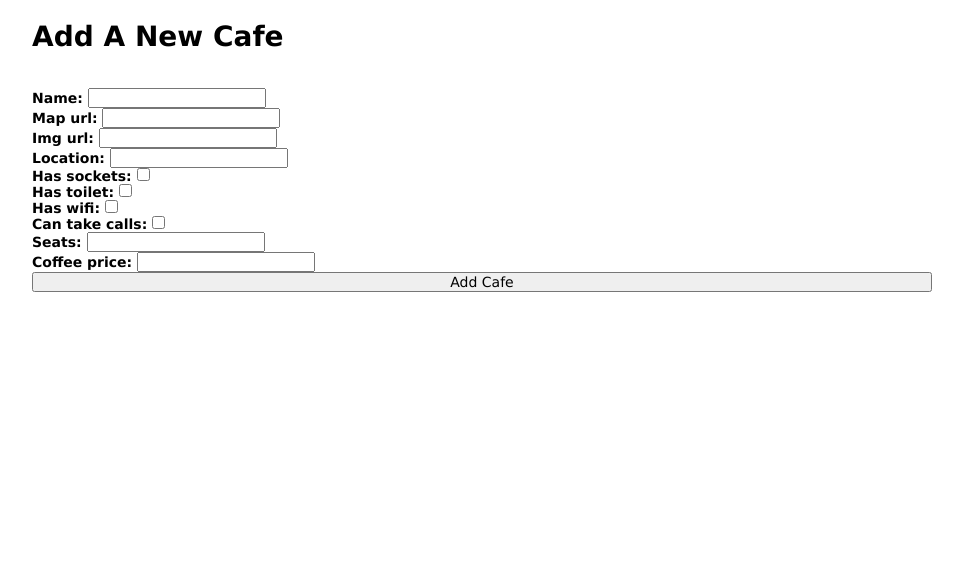
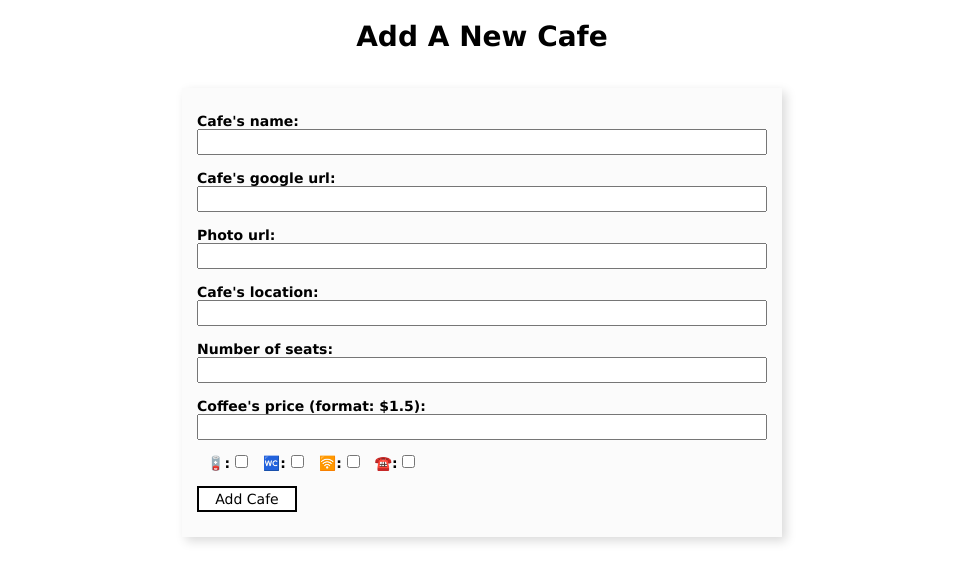
Before and after one commit to p-raj-94/ud_100daysprojects_, a Django app: page /add_cafe in a window 1280 px wide. Shown: the part 50-632 px from the top of the page, without its empty margins (158-1121 px from the left). Run offline with Django 5.2, Linux system fonts and the light colour scheme.

Commit message:
added some style to the post form, pausing the project

```diff
--- a/day_088-PPP-cafe_website/cafewebsite/index/templates/add_cafe.html
+++ b/day_088-PPP-cafe_website/cafewebsite/index/templates/add_cafe.html
@@ -9,12 +9,45 @@
 {% endblock %}
 
 {% block content %}
-    <h1>Add A New Cafe<h1>
+    <h1 class="cafe-page-title">Add A New Cafe<h1>
     <div class="cafe-form">
-        <form class="form-add" action="{% url 'index:add_cafe' %}" method="POST"
+        <form class="form-add " action="{% url 'index:add_cafe' %}" method="POST"
         enctype="multipart/form-data">
            {% csrf_token %}
-           {{ form }}
+           <div class="form-section">
+            <label for="id_name" class="form-label">Cafe's name: </label>
+            {{ form.name }}
+           </div>
+           <div class="form-section">
+            <label for="id_map_url" class="form-label">Cafe's google url: </label>
+            {{ form.map_url }}
+           </div>
+           <div class="form-section">
+            <label for="id_img_url" class="form-label">Photo url: </label>
+            {{ form.img_url }}
+           </div>
+           <div class="form-section">
+            <label for="id_location" class="form-label">Cafe's location: </label>
+            {{ form.location }}
+           </div>
+           <div class="form-section">
+            <label for="id_seats" class="form-label">Number of seats: </label>
+            {{ form.seats }}
+           </div>
+           <div class="form-section">
+            <label for="id_coffee_price"  class="form-label">Coffee's price <span>(format: $1.5)</span>:</label>
+            {{ form.coffee_price }}
+           </div>
+           <div class="form-checkboxes">
+            <label for="id_has_sockets" title="Has Socket" class="form-checkbox">🪫:</label>
+            {{ form.has_sockets }}
+            <label for="id_has_toilet" title="Has Toilet"  class="form-checkbox">🚾:</label>
+            {{ form.has_toilet }}
+            <label for="id_has_wifi" title="Has Wifi"  class="form-checkbox">🛜:</label>
+            {{ form.has_wifi }}
+            <label for="id_can_take_calls" title="Can Take Calls"  class="form-checkbox">☎️:</label>
+            {{ form.can_take_calls }}
+           </div>
            <button class="form-submit">Add Cafe</button>
         </form>
     </div>
--- a/day_088-PPP-cafe_website/cafewebsite/index/templates/home.html
+++ b/day_088-PPP-cafe_website/cafewebsite/index/templates/home.html
@@ -25,7 +25,7 @@
                     {% if cafe.has_sockets %}<span title="Has Socket">🪫</span>{% endif %}
                     {% if cafe.has_toilet %}<span title="Has Toilet">🚾</span>{% endif %}
                     {% if cafe.has_wifi %}<span title="Has Wifi">🛜</span>{% endif %}
-                    {% if  not cafe.can_take_calls %}<span title="Can't Take Calls">📵</span>{% endif %}
+                    {% if  cafe.can_take_calls %}<span title="Can Take Calls">☎️</span>{% endif %}
                 </div>
             </div>
 
--- a/day_088-PPP-cafe_website/cafewebsite/index/views.py
+++ b/day_088-PPP-cafe_website/cafewebsite/index/views.py
@@ -2,11 +2,13 @@ from django.shortcuts import render, redirect
 from django.http import HttpResponse
 from cafe.models import Cafe
 from . import forms
+import requests
 
 # Create your views here.
 def index(request):
     cafes = Cafe.objects.all()
     locations = [ cafe.map_url for cafe in cafes]
+
     return render(request, 'home.html', { 'cafes': cafes, 'locations': locations})
 
 def add_cafe(request):
--- a/day_088-PPP-cafe_website/cafewebsite/static/css/style.css
+++ b/day_088-PPP-cafe_website/cafewebsite/static/css/style.css
@@ -55,7 +55,7 @@ h1 {
     margin-bottom: 25px;
     min-width: 300px;
     width: 400px;
-    height: 200px;
+    height: 150px;
     background-color: rgba(239, 239, 239, 0.4);
     display: flex;
     flex-direction: row;
@@ -97,9 +97,56 @@ h1 {
 }
 
 
-.cafe-form form {
+
+.cafe-page-title{
+    text-align: center;
+}
+
+.form-add {
+    max-width: 600px;
+    margin: 0 auto;
     display: flex;
     flex-direction: column;
+    justify-content: center;
+    padding: 25px 15px;
+    -webkit-box-shadow: 4px 4px 10px 0px rgba(0,0,0,0.15);
+    -moz-box-shadow: 4px 4px 10px 0px rgba(0,0,0,0.15);
+    box-shadow: 4px 4px 10px 0px rgba(0,0,0,0.15);
+    background-color: rgba(245, 245, 245, 0.4);
+}
+
+.form-section {
+    margin-bottom: 15px;
+    display: flex;
+    flex-direction: column;
+}
+
+.form-section input {
+    padding: 3px 5px;
+}
+
+.form-checkboxes {
+    margin-bottom: 15px;
+}
+
+.form-checkbox {
+    margin-left: 10px;
+}
+
+.form-submit {
+    width: 100px;
+    border: black 2px solid;
+    background-color: white;
+    color: black;
+    padding: 3px 5px;
+
+}
+.form-submit:hover,
+.form-submit:focus,
+.form-submit:active {
+    border: black 3px solid;
+    background-color: black;
+    color: white;
 }
 
 @media only screen and (max-width: 850px) {
```
